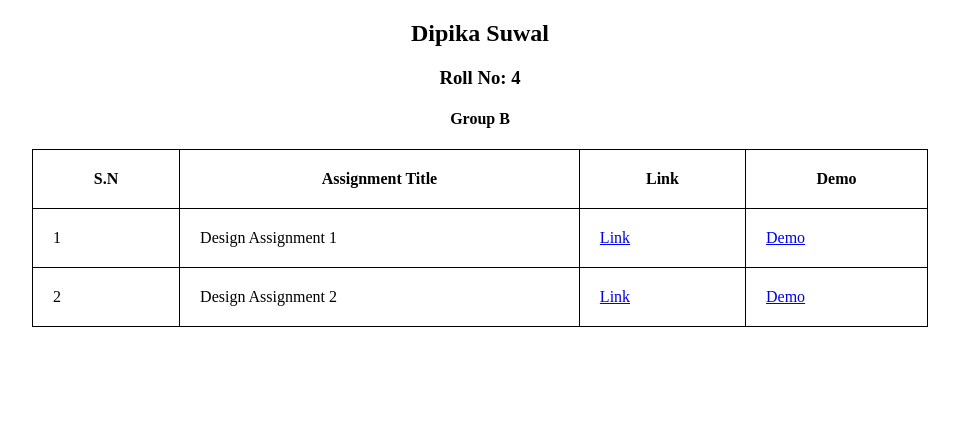
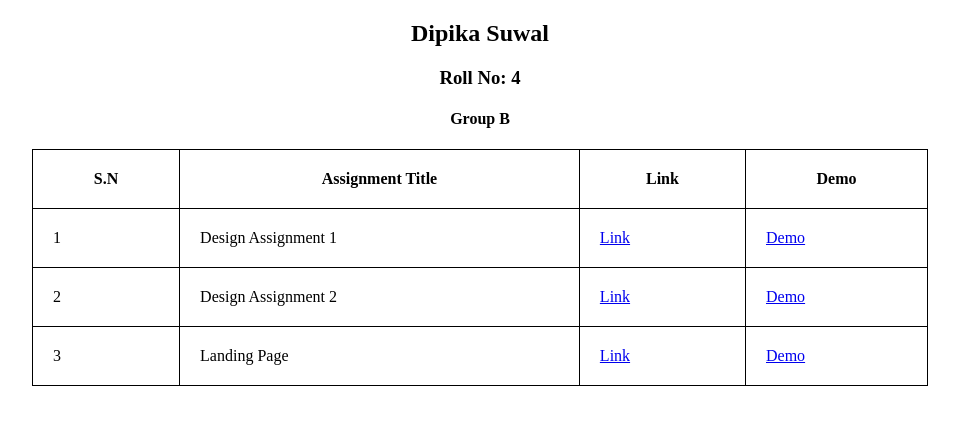
Before and after one commit to dipika-7/leapfrog-assignment, a plain HTML site: page index.html in a window 1280 px wide. Shown: the whole page, without its empty margins (160-1119 px from the left). Drawn offline with Linux system fonts and the light colour scheme.

Commit message:
update profile

```diff
--- a/index.html
+++ b/index.html
@@ -41,6 +41,13 @@
                 </td>
                 <td><a href="https://dipika-7.github.io/leapfrog-assignment/Html_css/designAssignment2/">Demo</a></td>
             </tr>
+            <tr>
+                <td>3</td>
+                <td>Landing Page</td>
+                <td><a href="https://github.com/dipika-7/leapfrog-assignment/tree/main/Html_css/Assignment3">Link</a>
+                </td>
+                <td><a href="https://dipika-7.github.io/leapfrog-assignment/Html_css/Assignment3/">Demo</a></td>
+            </tr>
         </tbody>
     </table>
 </body>
```
